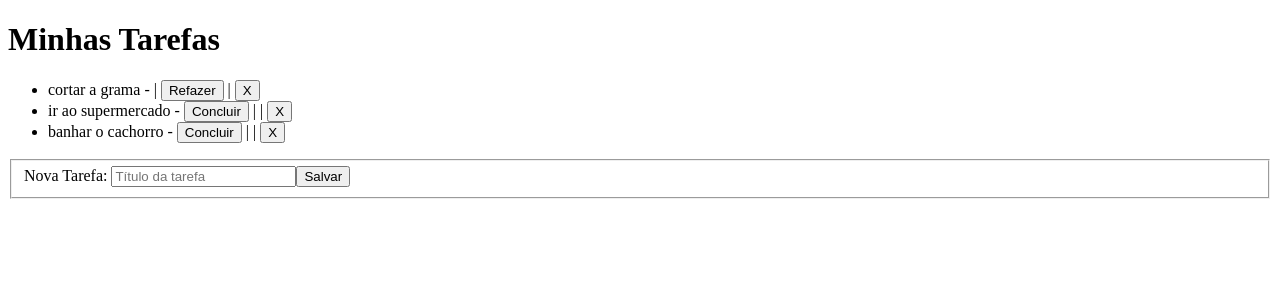
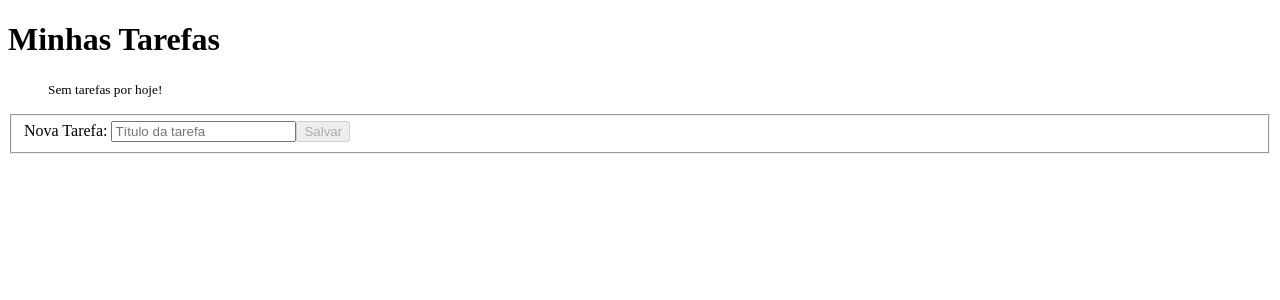
Before and after one commit to tonkunz/angular-todo-list, an Angular app: page / in a window 1280 px wide. Shown: the top 300 px of the page. Built offline with nearby package versions, Linux system fonts and the light colour scheme.

Commit message:
Adiciona método add

```diff
--- a/src/app/app.component.html
+++ b/src/app/app.component.html
@@ -1,5 +1,8 @@
 <h1>{{ title }}</h1>
 <ul>
+  <p *ngIf="todos.length == 0">
+    <small>Sem tarefas por hoje!</small>
+  </p>
   <li *ngFor="let todo of todos">{{ todo.title }} -
     <button *ngIf="!todo.done" (click)="markAsDone(todo)">Concluir</button> |
     <button *ngIf="todo.done" (click)="markAsUndone(todo)">Refazer</button> |
@@ -16,6 +19,9 @@
       maxlength="60"
       formControlName="title"
     >
-    <button>Salvar</button>
+    <small *ngIf="form.controls.title.invalid && !form.controls.title.pristine">
+      Esta campo deve conter entre 3 e 60 caracteres
+    </small>
+    <button [disabled]="form.invalid" (click)="add()">Salvar</button>
   </fieldset>
 </form>
--- a/src/app/app.component.ts
+++ b/src/app/app.component.ts
@@ -20,9 +20,13 @@
         Validators.required
       ])]
     });
-    this.todos.push(new Todo(1, "cortar a grama", true));
-    this.todos.push(new Todo(2, "ir ao supermercado", false));
-    this.todos.push(new Todo(3, "banhar o cachorro", false));
+  }
+
+  add() {
+    const title = this.form.controls['title'].value;
+    const id = this.todos.length + 1;
+    this.todos.push(new Todo(id, title, false));
+    this.form.reset();
   }
 
   remove(todo: Todo) {
```
